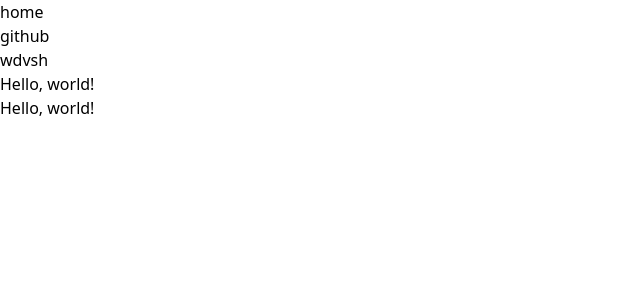
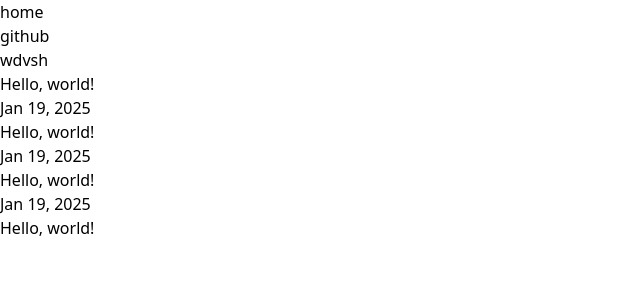
Before and after one commit to falconhvy/falconhvy.github.io, a Next.js app: page / in a window 1280 px wide. Shown: the top 300 px of the page, without its empty margins (0-640 px from the left). Built offline with nearby package versions, Linux system fonts and the light colour scheme.

Commit message:
포스트 목록 추가

```diff
--- a/src/app/page.tsx
+++ b/src/app/page.tsx
@@ -1,12 +1,11 @@
 import Profile from "@/components/profile";
+import Posts from "@/components/posts";
 
 export default function Home() {
   return (
     <div>
       <Profile />
-      <section>
-        <p>Hello, world!</p>
-      </section>
+      <Posts />
     </div>
   );
 }
--- /dev/null
+++ b/src/components/posts.tsx
@@ -0,0 +1,37 @@
+import Link from "next/link";
+import { formatDate } from "@/utils/date";
+
+export default function Posts() {
+  const posts = [
+    { id: "3", title: "Hello, world!", createdAt: new Date() },
+    { id: "2", title: "Hello, world!", createdAt: new Date() },
+    { id: "1", title: "Hello, world!", createdAt: new Date() },
+  ];
+
+  return (
+    <section>
+      <ul>
+        {posts.map(post => (
+          <PostListItem key={post.id} id={post.id} title={post.title} createdAt={post.createdAt} />
+        ))}
+      </ul>
+    </section>
+  );
+}
+
+function PostListItem(props: PostListItemProps) {
+  return (
+    <li>
+      <Link href={"/"} className="flex flex-row py-2">
+        <p className="w-[100px] tracking-tight text-neutral-600">{formatDate(props.createdAt)}</p>
+        <p>{props.title}</p>
+      </Link>
+    </li>
+  );
+}
+
+interface PostListItemProps {
+  id: string;
+  title: string;
+  createdAt: Date;
+}
--- /dev/null
+++ b/src/utils/date.ts
@@ -0,0 +1,37 @@
+/**
+ * Format date to string
+ *
+ * @param date Date to format
+ * @return Formatted date string (e.g. "Jan 1, 2025")
+ */
+export function formatDate(date: Date): string {
+  return `${getMonthName(date.getMonth() + 1)} ${date.getDate()}, ${date.getFullYear()}`;
+}
+
+/**
+ * Get month name from month number
+ *
+ * @param month month number (1 ~ 12)
+ * @return month name (e.g. "Jan")
+ */
+function getMonthName(month: number): string {
+  if (!Number.isInteger(month) || month < 1 || month > 12) {
+    throw new Error(`Got invalid month number: ${month}`);
+  }
+
+  const monthNames = [
+    "Jan",
+    "Feb",
+    "Mar",
+    "Apr",
+    "May",
+    "Jun",
+    "Jul",
+    "Aug",
+    "Sept",
+    "Oct",
+    "Nov",
+    "Dec",
+  ];
+  return monthNames[month - 1];
+}
```
